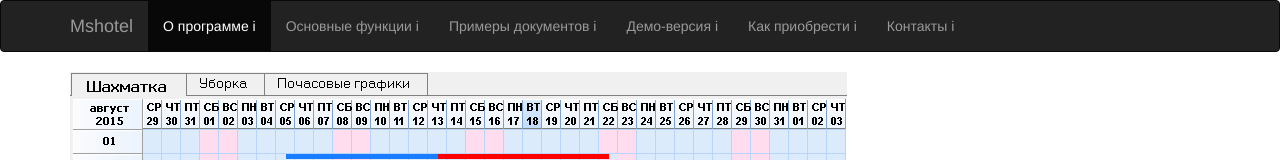
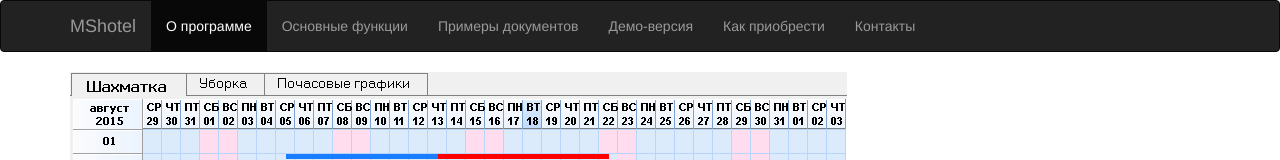
Before and after one commit to AndreyPr1982/mshotel, a website: page app/index.html in a window 1280 px wide. Shown: the top 160 px of the page. Drawn offline with Linux system fonts and the light colour scheme.

Commit message:
Fix bugs

```diff
--- a/app/index.html
+++ b/app/index.html
@@ -29,7 +29,7 @@
             <span class="icon-bar"></span>
             <span class="icon-bar"></span>
           </button>
-          <a class="navbar-brand" href="#/">Mshotel</a>
+          <a class="navbar-brand" href="#/">MShotel</a>
         </div>
         <div class="collapse navbar-collapse" id="navbar-collapse-1">
           <ul class="nav navbar-nav">
@@ -37,7 +37,7 @@
                 ng-class="{ active: isActive(menuItem.route) }">
               <a href="#{{ menuItem.route }}">
                 {{ menuItem.text }}
-i              </a>
+              </a>
             </li>
           </ul>
         </div>
```
